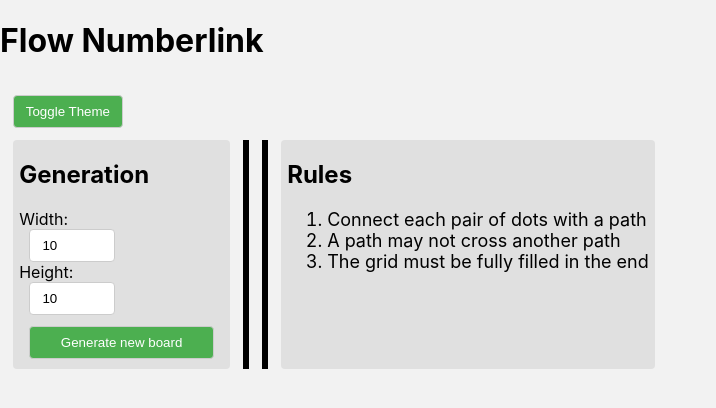
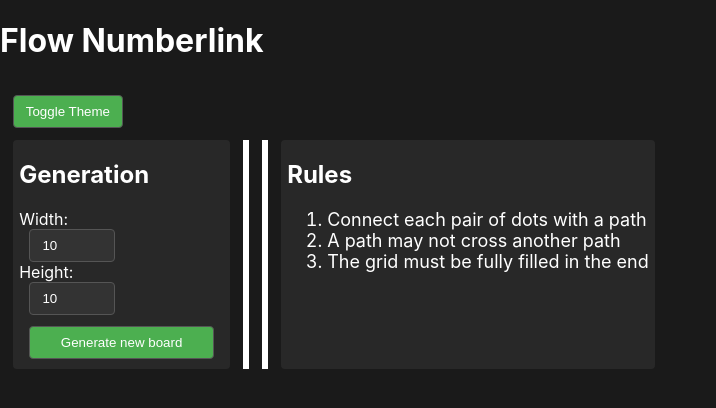
Before and after one commit to jacques-artale/flow, a React (Create React App) app in the folder client/: page / in a window 1280 px wide. Shown: the top 408 px of the page, without its empty margins (0-716 px from the left). Built offline with nearby package versions, Linux system fonts and the light colour scheme.

Commit message:
fix: small changes in UI

```diff
--- a/client/src/App.js
+++ b/client/src/App.js
@@ -10,7 +10,7 @@ const INITIAL_HEIGHT = 10;
 
 function App() {
 
-  const [theme, set_theme] = useState('light');  // ['light', 'dark']
+  const [theme, set_theme] = useState('dark');  // ['light', 'dark']
   const [grid_data, set_grid_data] = useState([[]]);
   const [width, set_width] = useState(INITIAL_WIDTH);
   const [height, set_height] = useState(INITIAL_HEIGHT);
--- a/client/src/components/puzzle.js
+++ b/client/src/components/puzzle.js
@@ -15,7 +15,7 @@ function Puzzle({ grid_data }) {
   }, [grid_data]);
 
   function choose_color(cell) {
-    if (cell.type === 'endpoint') set_active_color(cell.color);
+    if (cell.type !== 'empty') set_active_color(cell.color);
   }
 
   function release_color() {
@@ -26,7 +26,11 @@ function Puzzle({ grid_data }) {
     if (active_color === null) return;
 
     set_current_grid(prev_grid => {
-      const new_grid = JSON.parse(JSON.stringify(prev_grid));  // Deep copy
+      // Targeted deep copy for optimization
+      const new_grid = [...prev_grid];
+      new_grid[row_index] = [...new_grid[row_index]];
+      new_grid[row_index][col_index] = { ...new_grid[row_index][col_index] };
+
       if (new_grid[row_index][col_index].type !== 'endpoint') {
         new_grid[row_index][col_index].color = active_color;
         new_grid[row_index][col_index].type = 'path';
--- a/client/src/style/style.js
+++ b/client/src/style/style.js
@@ -5,7 +5,7 @@ const get_style = (theme) => ({
     left: 0,
     right: 0,
     bottom: 0,
-    backgroundColor: `${theme === 'light' ? '#f2f2f2' : '#2C2F33'}`,
+    backgroundColor: `${theme === 'light' ? '#f2f2f2' : '#1a1a1a'}`,
     color: `${theme === 'light' ? 'black' : 'white'}`,
   },
 
@@ -28,7 +28,7 @@ const get_style = (theme) => ({
     display: 'flex',
     flexDirection: 'column',
     alignItems: 'left',
-    backgroundColor: theme === 'light' ? '#e0e0e0' : '#333',  // Conditional background color
+    backgroundColor: theme === 'light' ? '#e0e0e0' : '#282828',  // Conditional background color
     color: theme === 'light' ? 'black' : 'white',  // Conditional text color
   },
 
@@ -40,7 +40,7 @@ const get_style = (theme) => ({
   info_container: {
     marginLeft: '1%',
     borderRadius: '4px',
-    backgroundColor: theme === 'light' ? '#e0e0e0' : '#333',
+    backgroundColor: theme === 'light' ? '#e0e0e0' : '#282828',
     paddingLeft: '0.5%',
     paddingRight: '0.5%',
     color: theme === 'light' ? 'black' : 'white',
```
